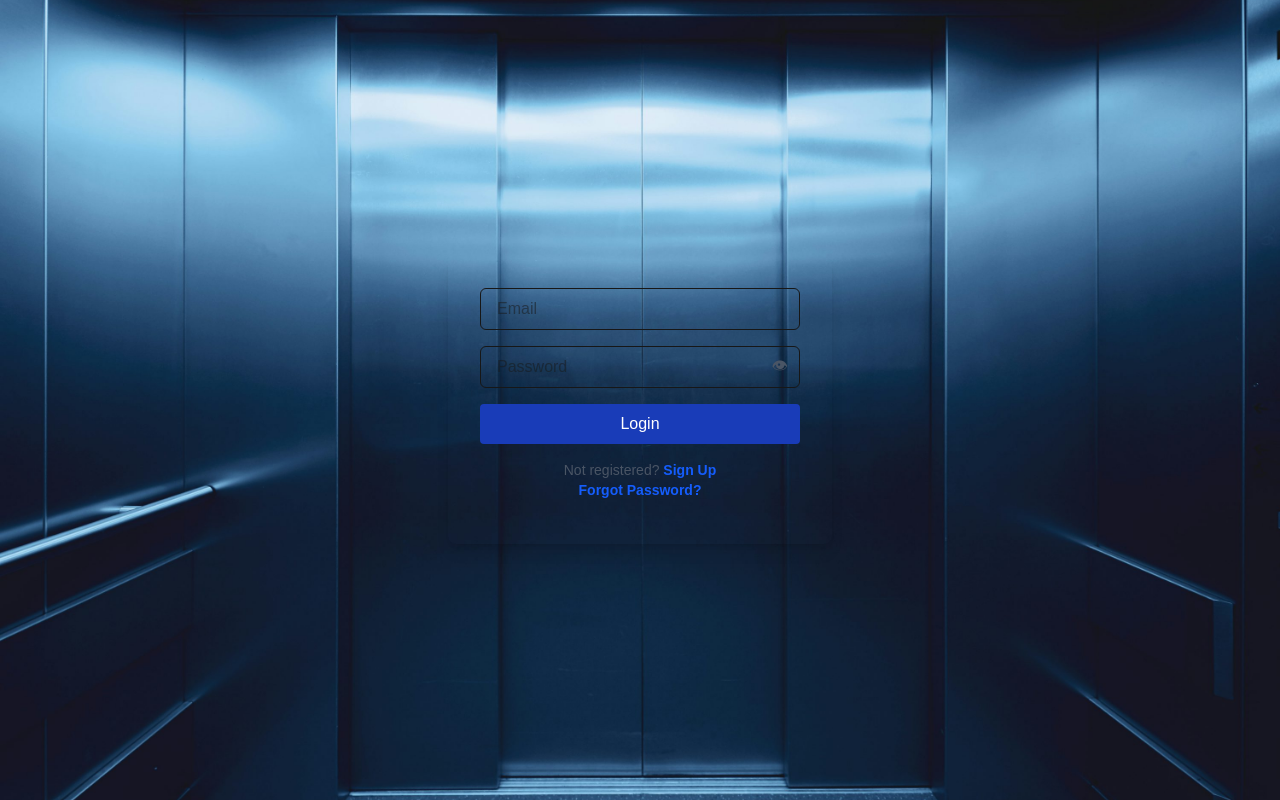
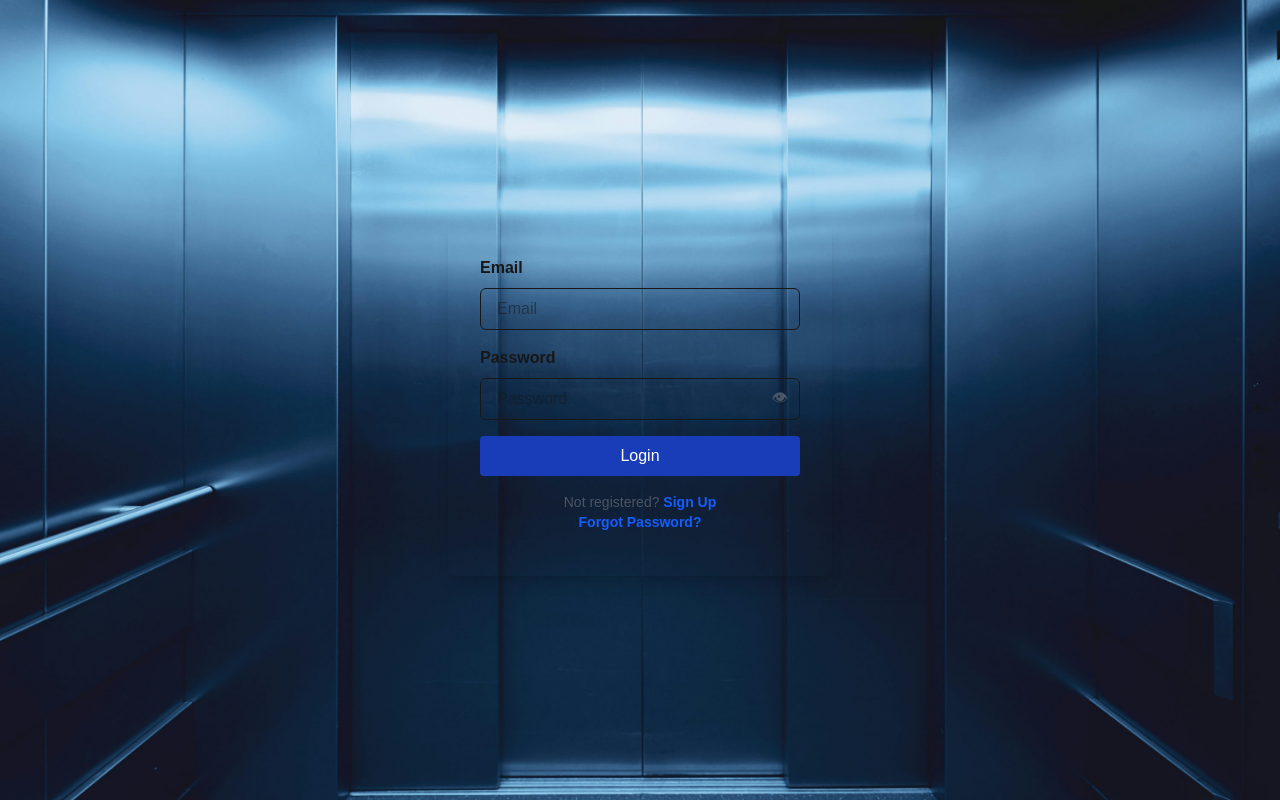
Before and after one commit to Ademiday00/dailyreportingsite, a Next.js app: page /login in a window 1280 px wide. Built offline with nearby package versions, Linux system fonts and the light colour scheme; no server answers.

Commit message:
updated -v

```diff
--- a/app/login/page.tsx
+++ b/app/login/page.tsx
@@ -116,6 +116,7 @@ export default function Login() {
           {error && <p className="text-red-600 mb-4">{error}</p>}
 
           {/* EMAIL */}
+          <label className="block font-bold mb-2">Email</label>
           <input
             type="email"
             placeholder="Email"
@@ -125,6 +126,7 @@ export default function Login() {
           />
 
           {/* PASSWORD WITH TOGGLE */}
+           <label className="block font-bold mb-2">Password</label>
           <div className="relative mb-4">
             <input
               type={showPassword ? "text" : "password"} // ✅ TOGGLE
```
